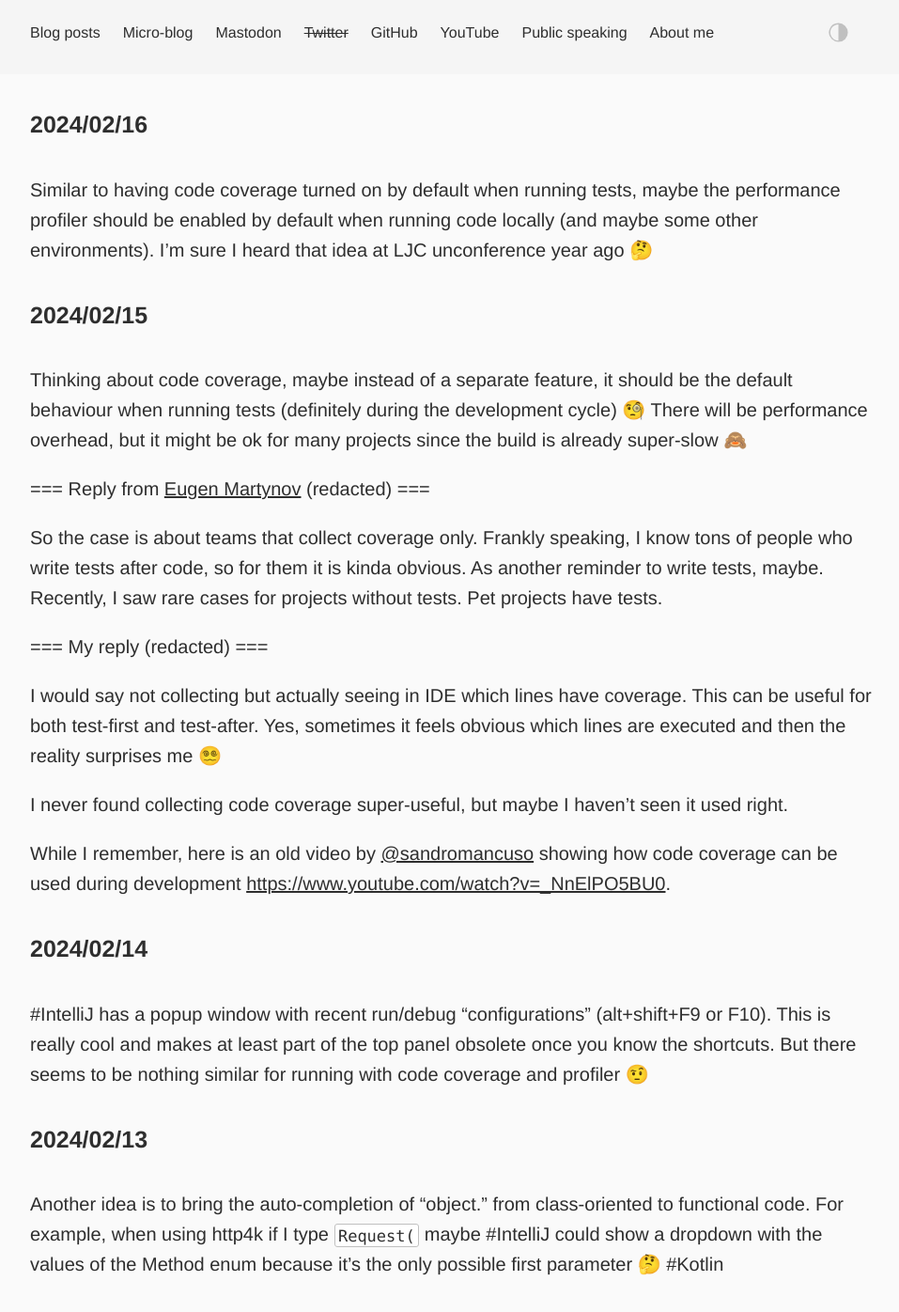
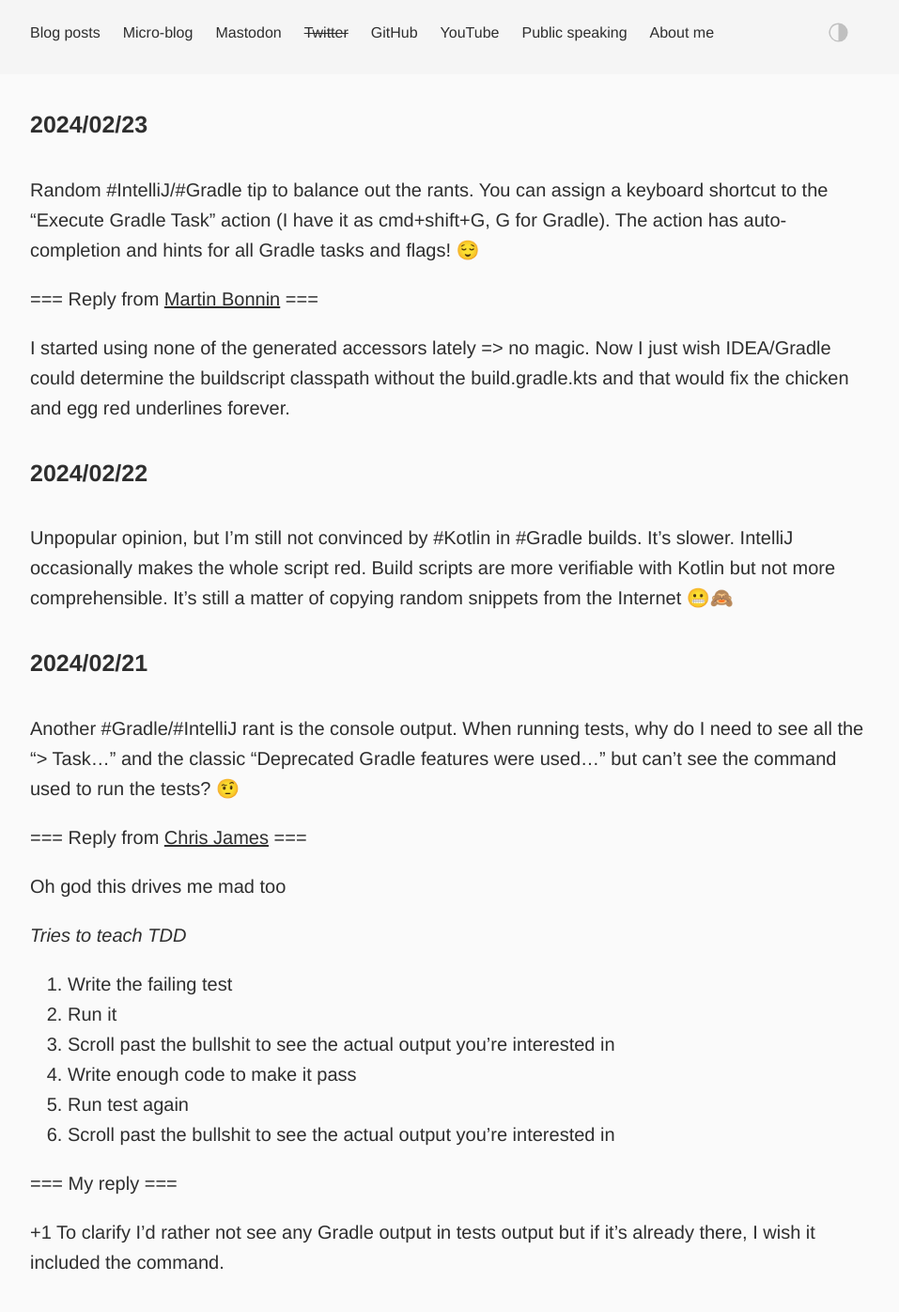
Before and after one commit to dkandalov/dkandalov.github.io, a Jekyll site: the page built from micro-blog.md, in a window 1280 px wide and 1400 px high. Shown: the top 1396 px of the window at 94% size, without its empty margins (160-1117 px from the left). Built offline with Jekyll 4.4.1, drawn with Linux system fonts in a browser that asks for light colours; some of the changed text lies outside the part shown.

Commit message:
updated micro-blog

```diff
--- a/micro-blog.md
+++ b/micro-blog.md
@@ -2,6 +2,41 @@
 layout: post
 permalink: /micro-blog/
 ---
+
+#### 2024/02/23
+Random #IntelliJ/#Gradle tip to balance out the rants. You can assign a keyboard shortcut to the "Execute Gradle Task" action (I have it as cmd+shift+G, G for Gradle). The action has auto-completion and hints for all Gradle tasks and flags! 😌
+
+=== Reply from [Martin Bonnin](https://twitter.com/martinbonnin) ===
+
+I started using none of the generated accessors lately => no magic.
+Now I just wish IDEA/Gradle could determine the buildscript classpath without the build.gradle.kts and that would fix the chicken and egg red underlines forever.
+
+
+#### 2024/02/22
+Unpopular opinion, but I'm still not convinced by #Kotlin in #Gradle builds. It's slower. IntelliJ occasionally makes the whole script red. Build scripts are more verifiable with Kotlin but not more comprehensible. It's still a matter of copying random snippets from the Internet 😬🙈
+
+#### 2024/02/21
+Another #Gradle/#IntelliJ rant is the console output. When running tests, why do I need to see all the "> Task..." and the classic "Deprecated Gradle features were used..." but can't see the command used to run the tests? 🤨
+
+=== Reply from [Chris James](https://twitter.com/quii) ===
+
+Oh god this drives me mad too
+
+*Tries to teach TDD*
+
+1. Write the failing test
+2. Run it
+3. Scroll past the bullshit to see the actual output you're interested in
+4. Write enough code to make it pass
+5. Run test again
+6. Scroll past the bullshit to see the actual output you're interested in
+
+=== My reply ===
+
++1 To clarify I’d rather not see any Gradle output in tests output but if it’s already there, I wish it included the command.
+
+#### 2024/02/20
+It feels that running code/tests was faster 10+ years ago via #IntelliJ built-in runners than it is today via #Gradle. Not sure if it's IntelliJ or Gradle itself or both. I wonder if it's worth digging out an old version of IntelliJ to prove the point 🧐 (or be embarrassed)
 
 #### 2024/02/16
 Similar to having code coverage turned on by default when running tests, maybe the performance profiler should be enabled by default when running code locally (and maybe some other environments). I'm sure I heard that idea at LJC unconference year ago 🤔
```
